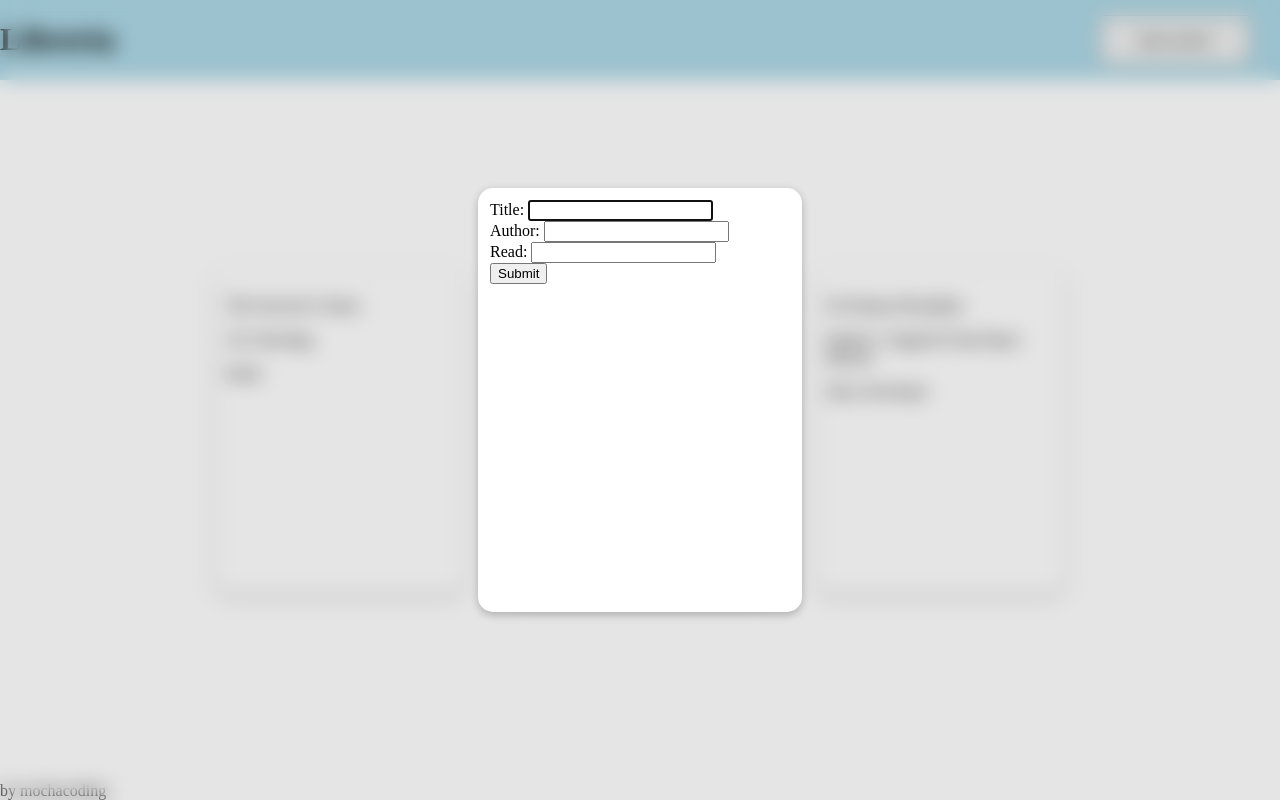
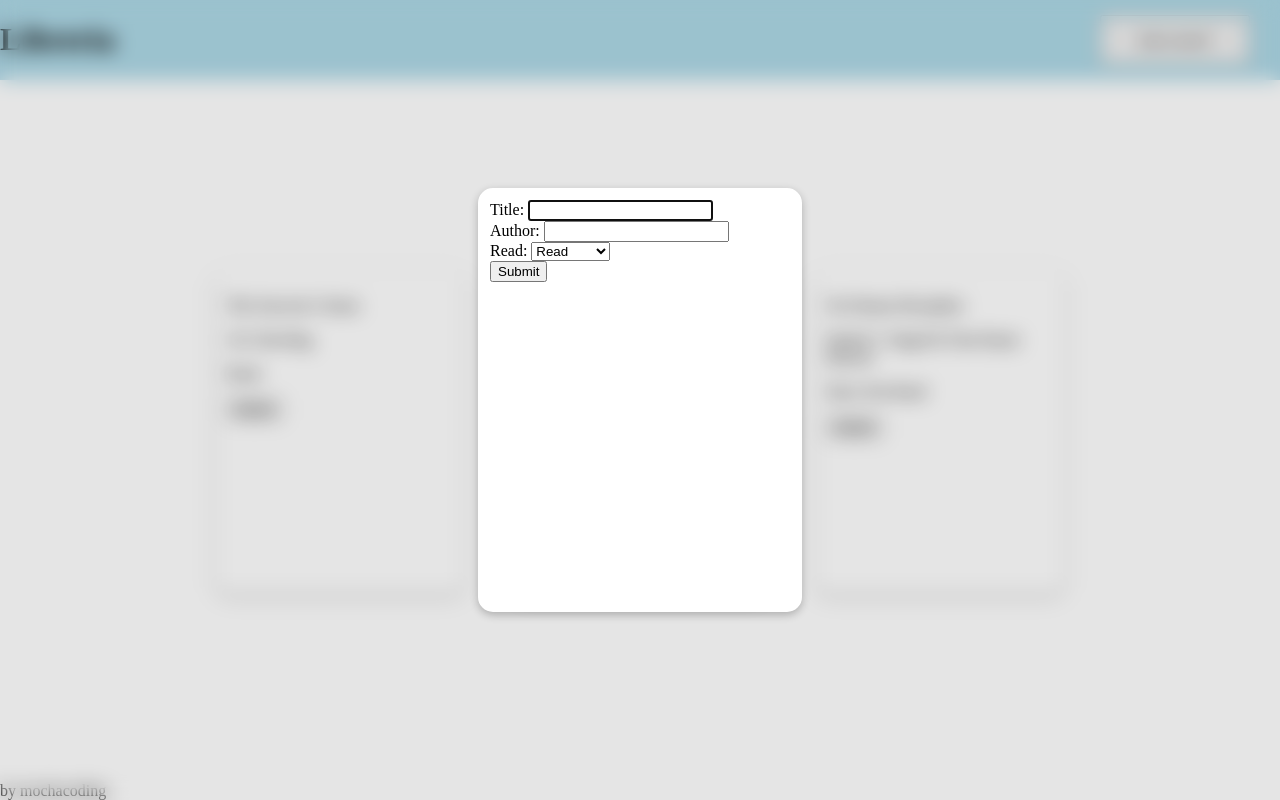
Before and after one commit to mochacoding/library, a plain HTML site: page index.html in a window 1280 px wide. Both pictures are taken after a click on the button "Add a book?". Drawn offline with Linux system fonts and the light colour scheme.

Commit message:
finish delete book button

```diff
--- a/index.html
+++ b/index.html
@@ -18,15 +18,18 @@
 			<form id="addBook" action="" method="get">
 				<div class="title">
 					<label for="title">Title:</label>
-					<input type="text" id="title" name="title" />
+					<input type="text" id="title" name="title" required />
 				</div>
 				<div class="author">
 					<label for="author">Author:</label>
 					<input type="text" id="author" name="author" />
 				</div>
 				<div class="read_status">
-					<label for="read_status">Read:</label>
-					<input type="text" id="read" name="read" />
+					<label for="read">Read:</label>
+					<select id="read" name="read">
+						<option value="read">Read</option>
+						<option value="Not Read">Not Read</option>
+					</select>
 				</div>
 				<!-- <p autofocus>Title</p>
 				<p>Author</p>
--- a/scripts.js
+++ b/scripts.js
@@ -46,8 +46,7 @@ form.addEventListener('submit', function (event) {
 	updateBookDisplay();
 });
 
-let displayBooks = function () {};
-
+//function to populate books into viewport
 function updateBookDisplay() {
 	while (bookContainer.firstChild) {
 		bookContainer.removeChild(bookContainer.firstChild);
@@ -64,10 +63,17 @@ function updateBookDisplay() {
 				newDiv.appendChild(paragraph);
 			}
 		}
+		let del = document.createElement('button');
+		del.classList.add('deleteBook');
+		del.textContent = 'Delete';
+		newDiv.appendChild(del);
 		bookContainer.appendChild(newDiv);
+		newDiv.setAttribute('data-index', myBooks.indexOf(book));
+		newDiv.setAttribute('id', myBooks.indexOf(book));
 	});
 }
 
+//initialize book display
 updateBookDisplay();
 
 //new book modal
@@ -82,3 +88,44 @@ showButton.addEventListener('click', () => {
 closeButton.addEventListener('click', () => {
 	dialog.close();
 });
+
+//delete book object
+
+bookContainer.addEventListener('click', (event) => {
+	if (event.target.tagName === 'BUTTON') {
+		const deleteButton = event.target;
+		const bookElement = deleteButton.closest('.book');
+		index = bookElement.getAttribute('data-index');
+		myBooks.splice(index, 1);
+		updateBookDisplay();
+	}
+});
+
+// const booksToDelete = document.querySelectorAll('.book');
+// booksToDelete.forEach((button) => {
+// 	button.addEventListener('click', (event) => {
+// 		const deleteButton = event.target;
+// 		const bookElement = deleteButton.closest('.book');
+// 		index = bookElement.getAttribute('data-index');
+// 		myBooks.splice(index, 1);
+// 		console.log(index);
+// 		updateBookDisplay();
+// 	});
+// });
+
+/*
+const bookDelete = document.getElementsByClassName('book');
+bookDelete.forEach(function (element) {
+	const deleteButton = element.querySelector('button');
+	deleteButton.addEventListener('click', handleDeleteEvent);
+});
+
+function handleDeleteEvent(event) {
+	const deleteButton = event.target;
+	const bookElement = deleteButton.closest('.book');
+	index = bookElement.getAttribute('data-index');
+	myBooks.splice(index, 1);
+	console.log(index);
+	updateBookDisplay();
+}
+*/
```
